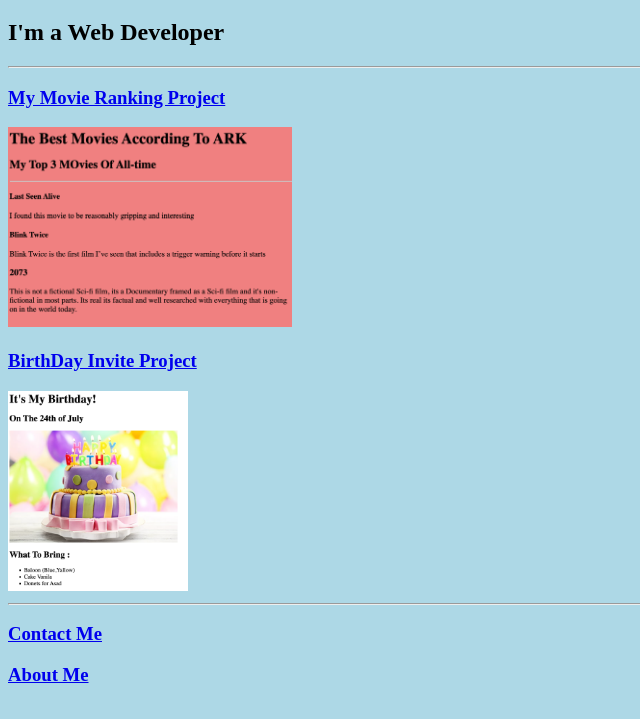
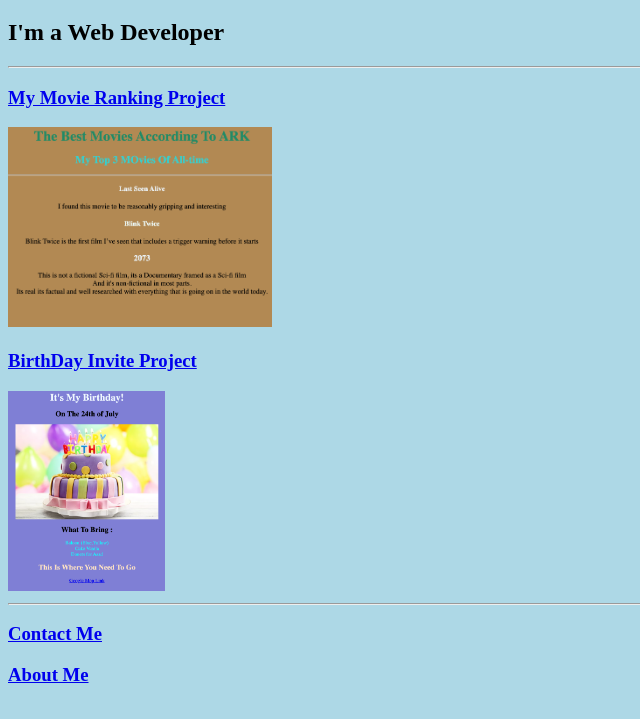
Before and after one commit to Bili01981/html.portfolio, a plain HTML site: page index.html in a window 1280 px wide. Shown: the part 61-780 px from the top of the page, without its empty margins (0-640 px from the left). Drawn offline with Linux system fonts and the light colour scheme.

Commit message:
Add files via upload

```diff
--- a/index.html
+++ b/index.html
@@ -16,16 +16,19 @@
     <style>
         html{
             background-color:lightblue;
+
         }
+
     </style>
+
 
     <h1>ARK's Portfolio</h1>
     <h2>I'm a Web Developer</h2>
     <hr>
     <h3><a href="./public/movie-ranking.html">My Movie Ranking Project</h3>
-        <img src="./assets/images/ark_col_movie.png" height="200" alt="Movie Ranking Project">
+        <img src="./assets/images/ark-movie-ranking-png.png" height="200" alt="Movie Ranking Project">
     <h3><a href="./public/birthday-invite.html">BirthDay Invite Project</h3>
-        <img src="./assets/images/ark-birth-day.png" height="200" alt="BirthDay Cake">
+        <img src="./assets/images/ark-birthday-png.png" height="200" alt="BirthDay Cake">
 
     <hr>
    <h3>
```
Also changed, not shown: public/birthday-invite.html (+6 -0 lines), 1 other file.
